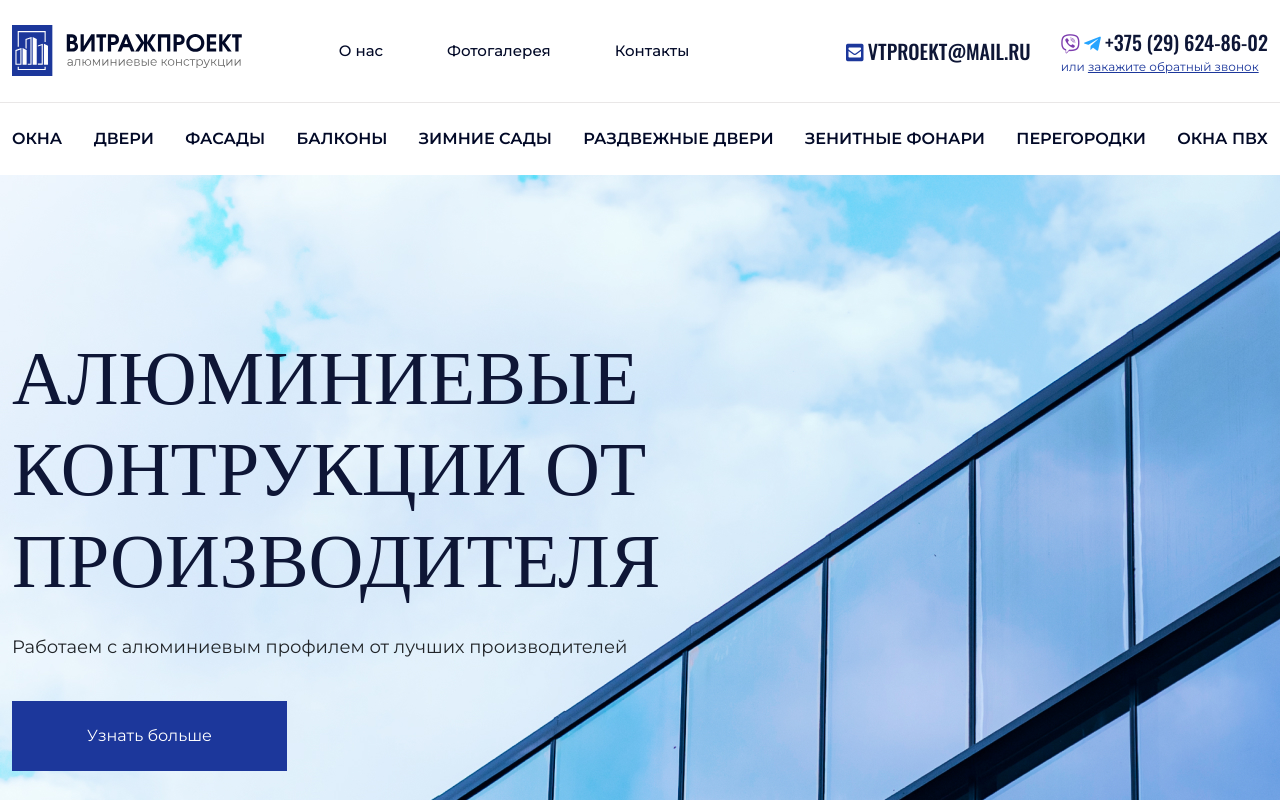
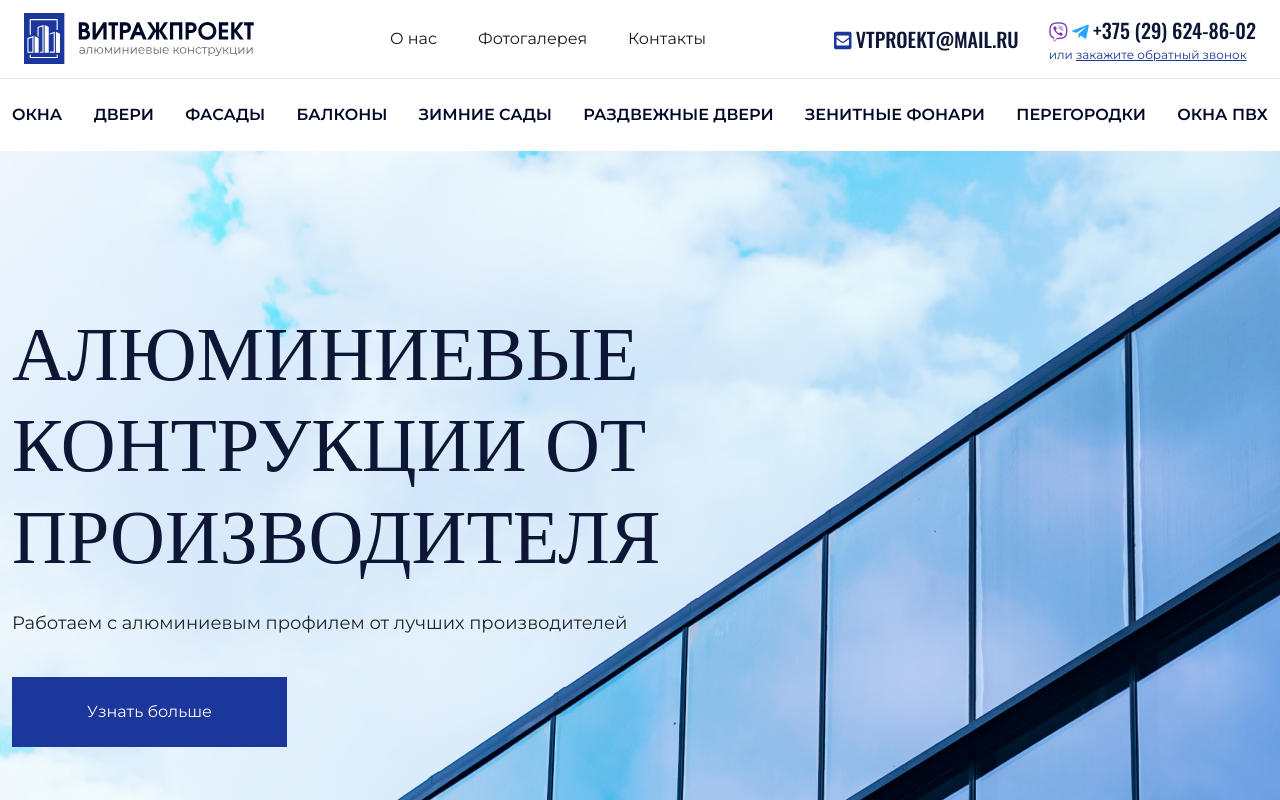
Before and after one commit to DmitryPash/Vitraz, a plain HTML site: page index.html in a window 1280 px wide. Shown: the top 800 px of the page. Drawn offline with nearby package versions, Linux system fonts and the light colour scheme.

Commit message:
Header
add responsive hamburger menu for Header

```diff
--- a/css/style.css
+++ b/css/style.css
@@ -53,6 +53,18 @@ input[type="file"] {
 /* Header */
 .header {
   width: 100%;
+}
+
+.navbar-brand {
+  margin-right: 8rem;
+}
+
+.navbar-nav li {
+  padding-right: 25px;
+}
+
+.d-flex {
+  justify-content: center;
 }
 
 .header__contacts {
@@ -314,7 +326,6 @@ input[type="file"] {
 .slick-dots button {
   border: none;
   background-color: white;
-  border-bottom: 2px solid #c5ccec;
   color: #c5ccec;
 }
 
--- a/index.html
+++ b/index.html
@@ -17,7 +17,64 @@
 
     </head>
 <body>
+    <!-- 12312312312312 -->
     <header class="header">
+    <div class="header__contacts">
+    <div class="container">
+    <nav class="navbar navbar-expand-lg navbar-light ">
+        <div class="container-fluid">
+          <a class="navbar-brand" href="#"><img src="/img/logo.svg" alt=""></a>
+          <button class="navbar-toggler" type="button" data-bs-toggle="collapse" data-bs-target="#navbarSupportedContent" aria-controls="navbarSupportedContent" aria-expanded="false" aria-label="Toggle navigation">
+            <span class="navbar-toggler-icon"></span>
+          </button>
+          <div class="collapse navbar-collapse" id="navbarSupportedContent">
+            <ul class="navbar-nav me-auto mb-2 mb-lg-0">
+              <li class="nav-item">
+                <a class="nav-link active" aria-current="page" href="#">О нас</a>
+              </li>
+              <li class="nav-item">
+                <a class="nav-link active" href="#">Фотогалерея</a>
+              </li>
+
+              <li class="nav-item">
+                <a class="nav-link active" href="#">Контакты</a>
+              </li>
+            </ul>
+            <form class="d-flex">
+                <div class="header__info-contact">
+                    <div class="header__info-mail">
+                    <i class="fas fa-envelope-square"></i>
+                    <a href="#" class="header__a-mail">vtproekt@mail.ru</a>
+                    </div>
+                    <div class="header__info-callback">
+                        <i class="fab fa-viber"><a href="#"></a></i>
+                        <i class="fab fa-telegram-plane"><a href="#"></a></i>
+                        <a href="#" class="header__a-mail-num">+375 (29) 624-86-02</a>
+                        <p>или <a href="#">закажите обратный звонок</a></p>
+                    </div>
+                </div>
+            </form>
+          </div>
+        </div>
+      </nav>
+    </div>
+    </div>
+    <div class="container">
+        <div class="header__menu">
+                <li><a href="">окна</a></li>
+                <li><a href="#">двери</a></li>
+                <li><a href="">фасады</a></li>
+                <li><a href="">балконы</a></li>
+                <li><a href="">зимние сады</a></li>
+                <li><a href="">раздвежные двери</a></li>
+                <li><a href="">зенитные фонари</a></li>
+                <li><a href="">перегородки</a></li>
+                <li><a href="">окна пвх</a></li>
+        </div>
+    </div>
+    </header>
+    <!-- 12312312312312 -->
+    <!-- <header class="header">
         <div class="header__contacts">
         <div class="container">
             <div class="header__info">
@@ -57,7 +114,7 @@
             <li><a href="">окна пвх</a></li>
     </div>
 </div>
-</header>
+</header> -->
 <main class="main">
     <div class="main__more-background">
         <div class="container">
```
